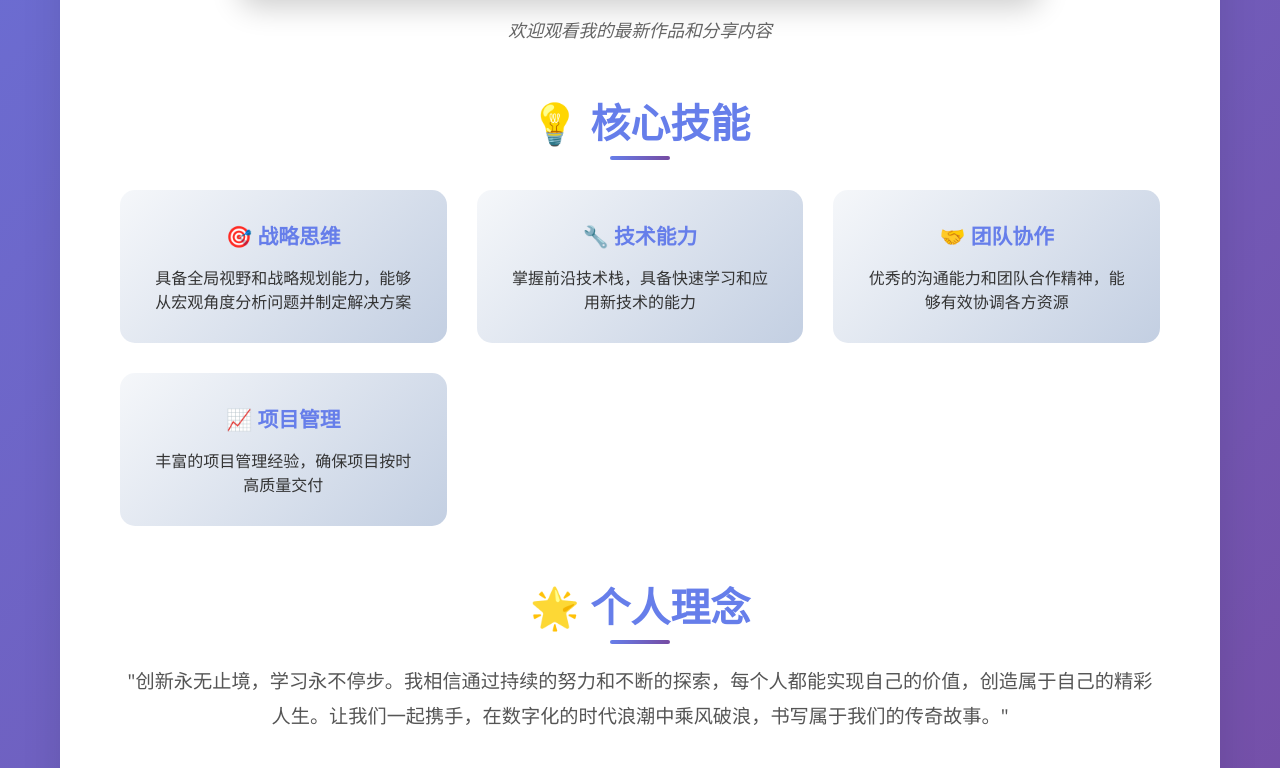
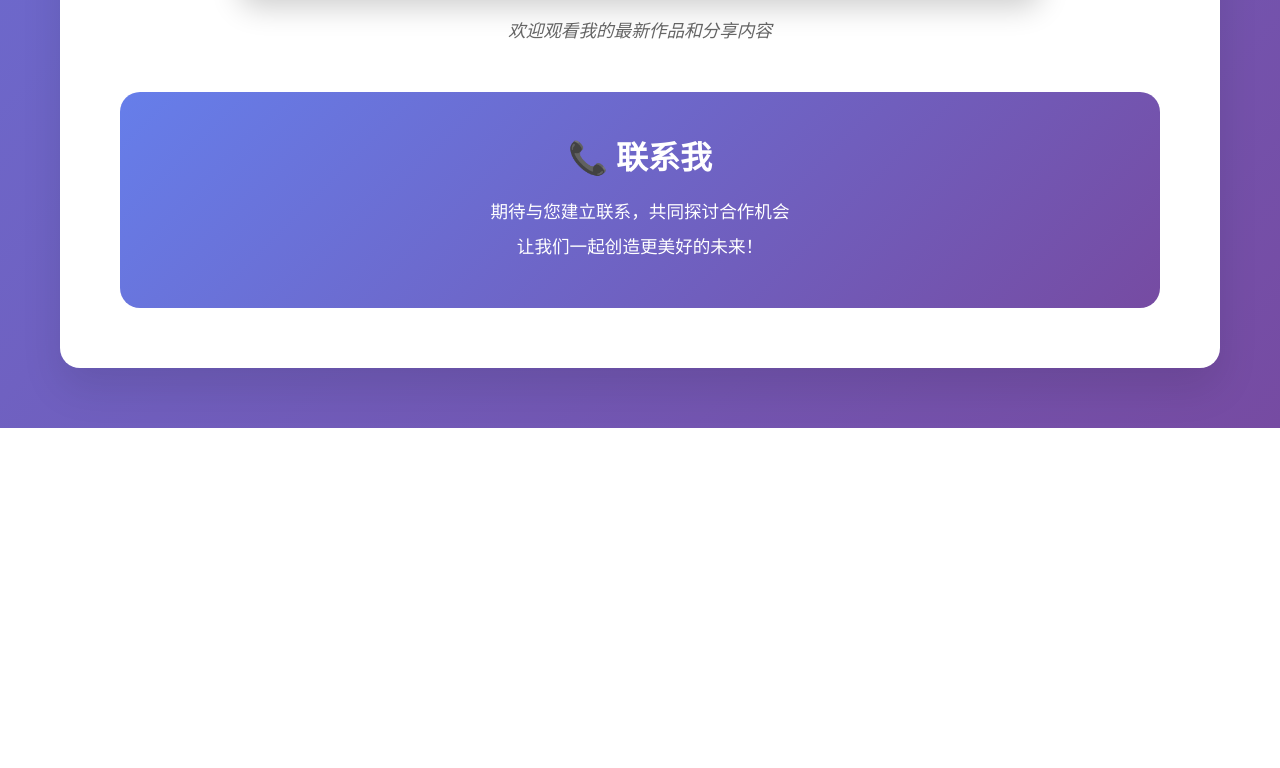
Before and after one commit to Kakabigger/Kakabigger.github.io, a plain HTML site: page index.html in a window 1280 px wide. Shown: the part 1332-2100 px from the top of the page. After the commit the page ends 1760 px from the top, so only its background shows below. Drawn offline with Linux system fonts and the light colour scheme.

Commit message:
DeletSome

```diff
--- a/index.html
+++ b/index.html
@@ -215,35 +215,6 @@
                 </div>
             </div>
 
-            <div class="section">
-                <h2>💡 核心技能</h2>
-                <div class="skills">
-                    <div class="skill-card">
-                        <h3>🎯 战略思维</h3>
-                        <p>具备全局视野和战略规划能力，能够从宏观角度分析问题并制定解决方案</p>
-                    </div>
-                    <div class="skill-card">
-                        <h3>🔧 技术能力</h3>
-                        <p>掌握前沿技术栈，具备快速学习和应用新技术的能力</p>
-                    </div>
-                    <div class="skill-card">
-                        <h3>🤝 团队协作</h3>
-                        <p>优秀的沟通能力和团队合作精神，能够有效协调各方资源</p>
-                    </div>
-                    <div class="skill-card">
-                        <h3>📈 项目管理</h3>
-                        <p>丰富的项目管理经验，确保项目按时高质量交付</p>
-                    </div>
-                </div>
-            </div>
-
-            <div class="section">
-                <h2>🌟 个人理念</h2>
-                <p style="font-size: 1.2rem; line-height: 1.8; text-align: center; color: #555;">
-                    "创新永无止境，学习永不停步。我相信通过持续的努力和不断的探索，每个人都能实现自己的价值，创造属于自己的精彩人生。让我们一起携手，在数字化的时代浪潮中乘风破浪，书写属于我们的传奇故事。"
-                </p>
-            </div>
-
             <div class="contact-info">
                 <h3>📞 联系我</h3>
                 <p>期待与您建立联系，共同探讨合作机会</p>
```
